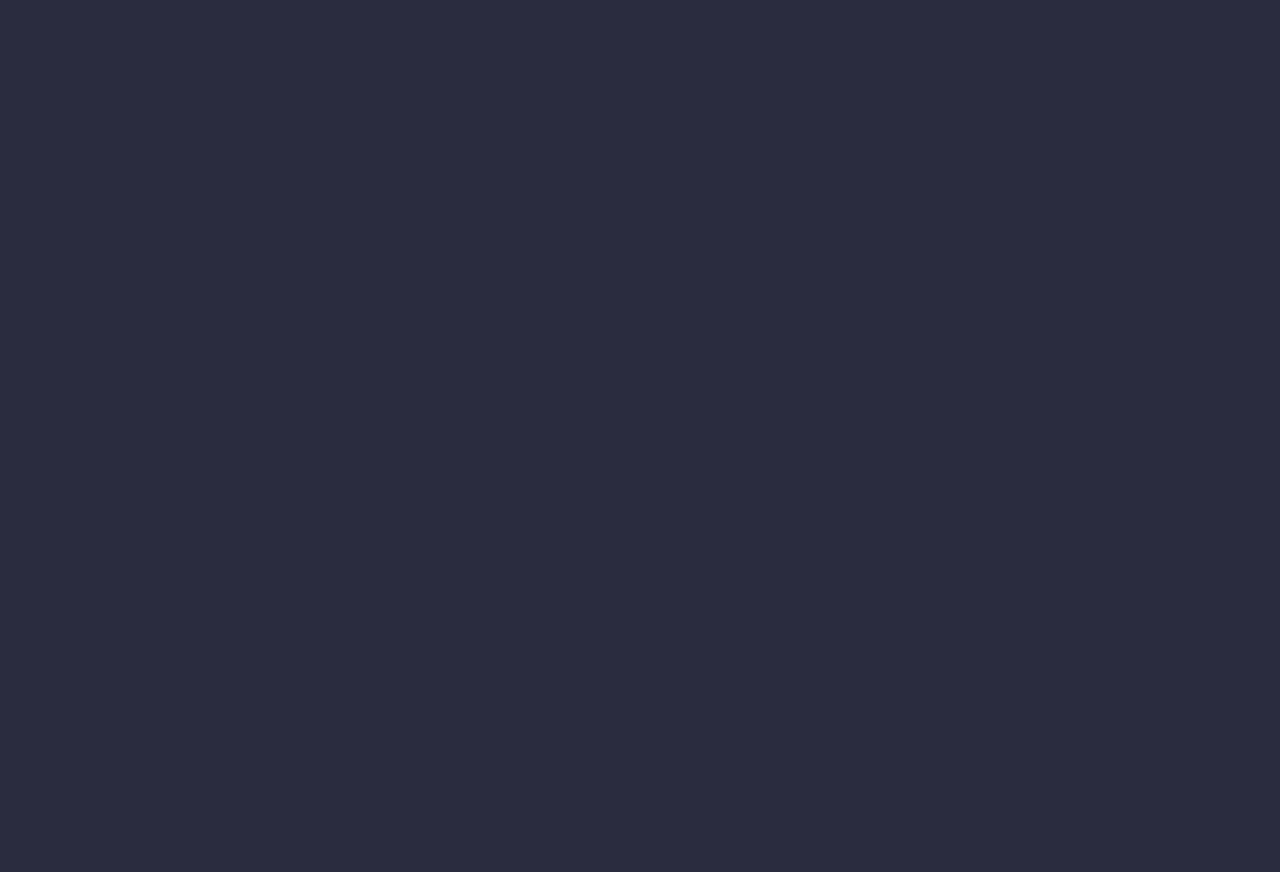
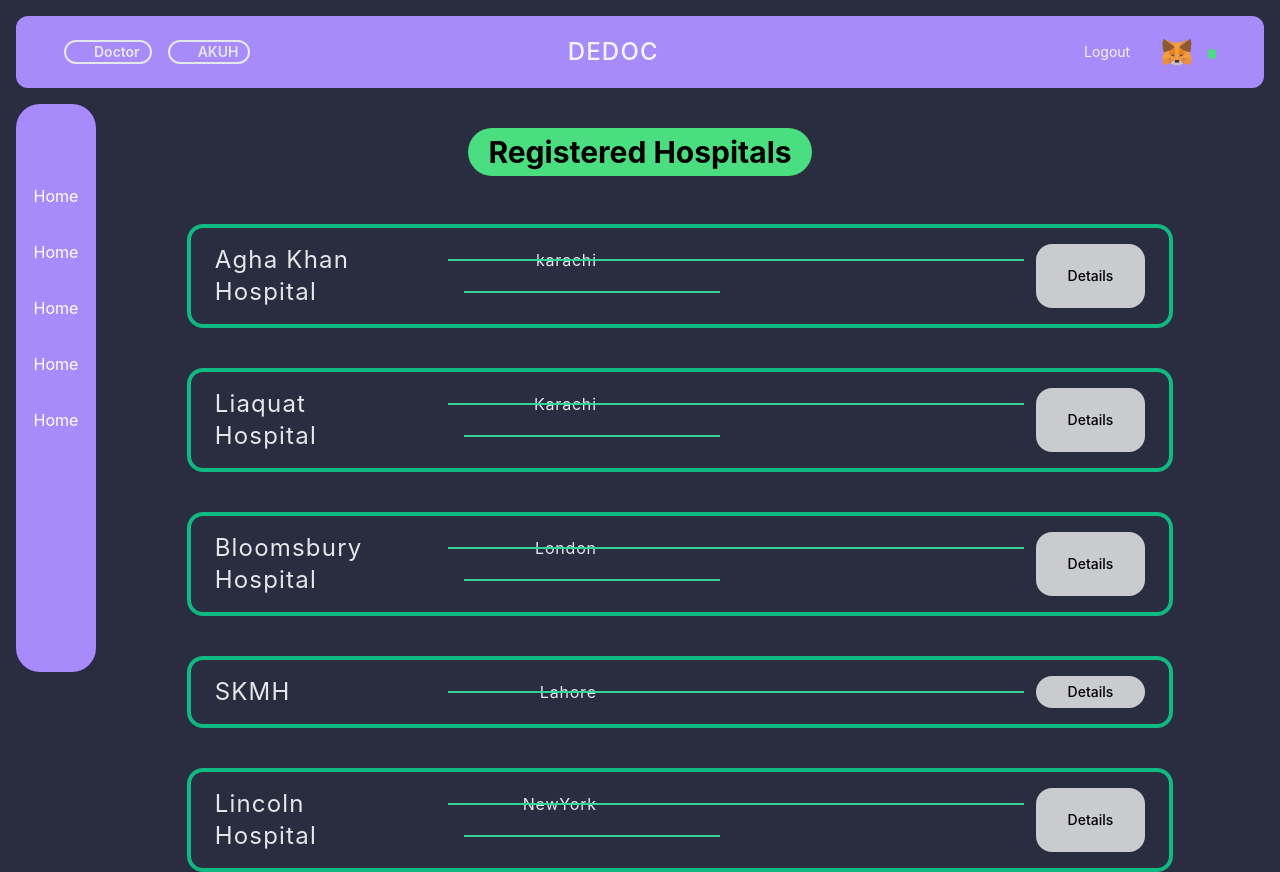
Before and after one commit to sarmad006/FYP, a React (Create React App) app in the folder FrontEnd/: page /registeredhospital in a window 1280 px wide. Before the commit this address had no page. Before the commit the page ends 800 px from the top, so only its background shows below. Built offline with nearby package versions, Linux system fonts and the light colour scheme; a web font is replaced by a local one.

Commit message:
newChanges

```diff
--- a/FrontEnd/src/App.js
+++ b/FrontEnd/src/App.js
@@ -4,6 +4,9 @@
 import Sidebar from './Components/Sidebar';
 import Home from './Pages/Doctors/Home';
 import Recommendation from './Pages/Doctors/Recommendation';
+import Prediction from './Pages/Doctors/Prediction';
+import SuperUser from './Pages/superUser/Home';
+import RegisteredHospitals from './Pages/superUser/RegisteredHospitals';
 
 
 
@@ -15,6 +18,9 @@
     <Route path="/new" element={<Sidebar/>}></Route>
     <Route path="/doctor" element={<Home/>}></Route>
     <Route path="/recommendation" element={<Recommendation/>}></Route>
+    <Route path="/prediction" element={<Prediction/>}></Route>
+    <Route path='/superuser' element={<SuperUser/>}></Route>
+    <Route path='/registeredhospital' element={<RegisteredHospitals/>}></Route>
    </Routes>
    </BrowserRouter>
   );
--- /dev/null
+++ b/FrontEnd/src/Components/SuperUsers/RegisteredHospitals/Registered.jsx
@@ -0,0 +1,24 @@
+import React from 'react'
+
+const Registered = ({name,location}) => {
+  return (
+    <div className='border-4 border-emerald-500 relative rounded-2xl py-4 px-6'>
+    <div className='flex justify-between '>
+      <h2 className='text-gray-200 text-2xl tracking-widest w-80'>{name}</h2>
+      <div className='flex justify-end w-80 mr-5'>
+       <p className='text-center pt-1 text-md  text-gray-200 tracking-widest'>{location}</p>
+
+      </div>
+      <button className='text-sm rounded-2xl py-0 px-8 font-medium'>Details</button>
+    </div>
+    <div style={{padding:"1px"}} className='absolute bg-emerald-400 ml-20 w-0  h-64 rotate-90 -bottom-24 left-80'>
+
+    </div>
+    <div style={{padding:"1px",height:"36rem"}} className='absolute bg-emerald-400 mr-28 w-0 rotate-90 -top-64 right-80'>
+
+      </div>
+   </div>
+  )
+}
+
+export default Registered
--- /dev/null
+++ b/FrontEnd/src/Pages/Doctors/Prediction.jsx
@@ -0,0 +1,38 @@
+import React from 'react'
+import Navbar from '../../Components/Navbar'
+import Sidebar from '../../Components/Sidebar'
+
+const Prediction = () => {
+  return (
+    <div>
+    <Navbar/>
+    <div className='grid grid-cols-12'>
+    <Sidebar/>
+
+   <div className='col-span-11 '>
+
+       <div className='flex justify-between mt-8 ml-4'>
+        <div className='mt-2'>
+       <div className='bg-transparent  text-gray-200 text-sm rounded-md flex justify-around px-2.5 py-0.5 border-2 border-gray-200 '>
+          <span className={`bg-green-500 mt-1.5 mr-2 w-2.5 h-2.5 rounded-full `}></span>
+          <span className='font-semibold'>Cardiovascular Model</span>
+        </div>
+        </div>
+       <div className='bg-blue-400  text-white text-2xl -ml-80 font-semibold mr-2 px-12 py-1 rounded-lg tracking-wider'>
+       Prediction
+       </div>
+       <div>
+        </div>
+        </div>
+
+        <div className='flex flex-col gap-y-4 justify-start   mt-20 mx-96 p-4 w-2/5'>
+        <h3 className='text-3xl tracking-wider text-yellow-400 text-center font-semibold'>Alright DOC !</h3>
+        <p className=' tracking-wider font-normal text-gray-100 text-xl text-start px-20'>According to the Data entered our Model <br></br> predicts that the Patient has <span className='text-fuchsia-500 font-medium'>Mild Symptoms</span> <br></br>  and you may <span className='text-fuchsia-500 font-medium'>Discharge</span>, with relevant Medical Prescription</p>
+        </div>
+        </div>
+        </div>
+        </div>
+  )
+}
+
+export default Prediction
--- /dev/null
+++ b/FrontEnd/src/Pages/superUser/Home.jsx
@@ -0,0 +1,34 @@
+import React from 'react'
+import Navbar from '../../Components/Navbar'
+import Sidebar from '../../Components/Sidebar'
+
+const SuperUser = () => {
+  return (
+    <div>
+    <Navbar/>
+    <div className='grid grid-cols-12'>
+    <Sidebar/>
+
+   <div className='col-span-10'>
+       <div className='flex justify-center mt-20'>
+       <h1 className='bg-blue-400  text-white text-3xl mt-8 font-semibold mr-2 py-1 px-10 rounded-2xl tracking-wider'>
+       SUPER-USER
+       </h1>
+
+       </div>
+       <div className='flex justify-center gap-x-8'>
+       <div className='bg-purple-500 w-0 px-0.5 mt-0.5 h-60 z-0'></div>
+       <div className='bg-purple-500 w-0 px-0.5 relative  h-96 rotate-90 z-10'>
+       <div className='bg-purple-500 w-0 px-0.5 rotate-90 mt-10 h-12 absolute top-80 left-6 '>
+        </div>
+        <div className='bg-purple-500 w-0 px-0.5 rotate-90 mb-10 h-12 absolute bottom-80 left-6 '>
+        </div>
+       </div>
+       </div>
+   </div>
+</div>
+   </div>
+  )
+}
+
+export default SuperUser
--- /dev/null
+++ b/FrontEnd/src/Pages/superUser/RegisteredHospitals.jsx
@@ -0,0 +1,55 @@
+import React, { useState } from 'react'
+import Sidebar from '../../Components/Sidebar'
+import Navbar from '../../Components/Navbar'
+import Registered from '../../Components/SuperUsers/RegisteredHospitals/Registered'
+
+const RegisteredHospitals = () => {
+
+    const [RegisteredH,setRegisteredH]=useState([
+        {
+            name:"Agha Khan Hospital",
+            location:"karachi"
+        },
+        {
+            name:"Liaquat Hospital",
+            location:"Karachi"
+        },
+        {
+           name:"Bloomsbury Hospital",
+           location:"London"
+        },
+        {
+           name:"SKMH",
+           location:"Lahore"
+        },
+        {
+           name:"Lincoln Hospital",
+           location:"NewYork"
+        }
+    ])
+
+  return (
+    <div>
+    <Navbar/>
+    <div className='grid grid-cols-12'>
+    <Sidebar/>
+
+   <div className='col-span-10'>
+       <div className='flex justify-center mt-6 mb-12'>
+       <h1 className='bg-green-400  text-black text-3xl  font-bold py-1.5 px-5 rounded-3xl tracking-wide'>
+       Registered Hospitals
+       </h1>
+       </div>
+       <div className='flex flex-col gap-y-10 ml-20'>
+        {RegisteredH.map((hospital)=>(
+            <Registered name={hospital.name} location={hospital.location}/>
+        ))}
+
+       </div>
+       </div>
+       </div>
+       </div>
+  )
+}
+
+export default RegisteredHospitals
--- a/FrontEnd/tailwind.config.js
+++ b/FrontEnd/tailwind.config.js
@@ -5,7 +5,7 @@
   ],
   theme: {
     letterSpacing: {
-      widest: '0.10em'
+      widest: '0.05em'
     },
     extend: {},
   },
```
